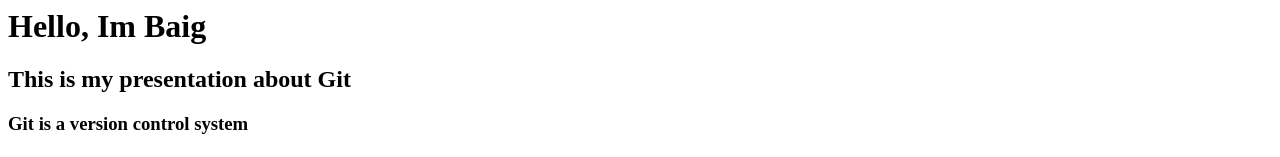
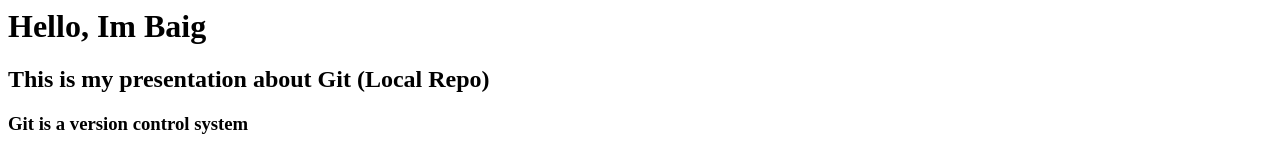
Before and after one commit to muzammil-baig/GitPresntation, a plain HTML site: page index.html in a window 1280 px wide. Shown: the top 157 px of the page. Drawn offline with Linux system fonts and the light colour scheme.

Commit message:
Something

```diff
--- a/index.html
+++ b/index.html
@@ -1,5 +1,5 @@
 <h1>Hello, Im Baig</h1>
-<h2>This is my presentation about Git</h2>
+<h2>This is my presentation about Git (Local Repo)</h2>
 <h3>Git is a version control system</h3>
 <h4>Git is a free and open source distributed version control system designed to handle everything from small to very large projects with speed and efficiency.</h4>
 <h5>Git is a free and open source distributed version control system designed to handle everything from small to very large projects with speed and efficiency.</h5>
```
